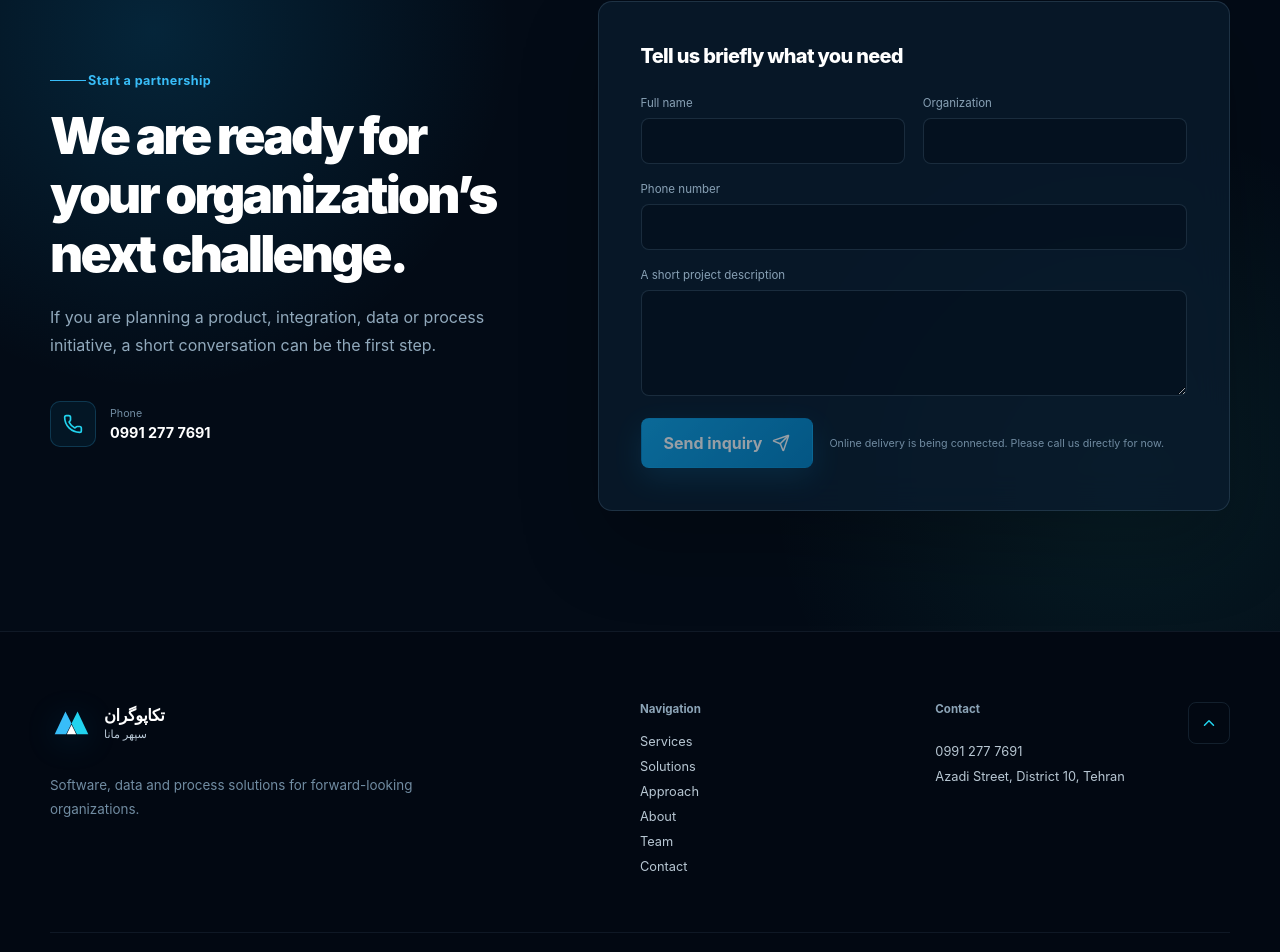
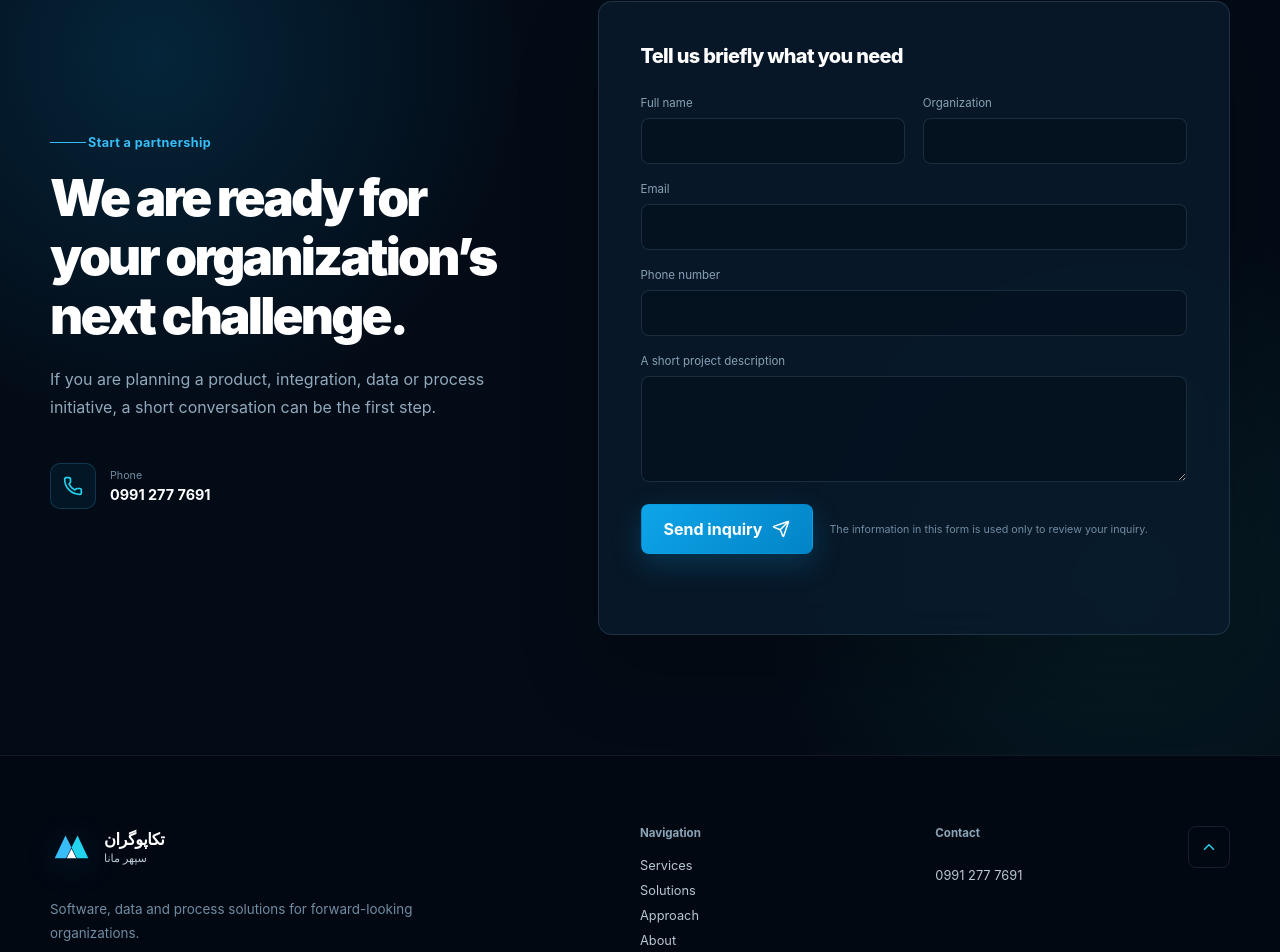
Before and after one commit to amiryousefimo/sepehr-mana, a Next.js app: page /en in a window 1280 px wide. Shown: the part 7045-7997 px from the top of the page. Built offline with nearby package versions, Linux system fonts and the light colour scheme; no server answers; a small style sheet from the web is missing.

Commit message:
Activate contact form email delivery

```diff
--- a/app/[locale]/page.tsx
+++ b/app/[locale]/page.tsx
@@ -4,11 +4,11 @@ import {
   Check,
   ChevronUp,
   GraduationCap,
-  Phone,
-  Send
+  Phone
 } from "lucide-react";
 import {notFound} from "next/navigation";
 import {BrandMark} from "@/components/brand-mark";
+import {ContactForm} from "@/components/contact-form";
 import {FeatureIcon} from "@/components/icon";
 import {JsonLd} from "@/components/json-ld";
 import {NetworkVisual} from "@/components/network-visual";
@@ -307,37 +307,8 @@ export default async function HomePage({
                 </a>
               </div>
             </Reveal>
-            <Reveal className="contact-form" delay={0.12}>
-              <h3>{copy.contact.formTitle}</h3>
-              <div className="form-grid">
-                <label>
-                  <span>{copy.contact.name}</span>
-                  <input type="text" name="name" autoComplete="name" />
-                </label>
-                <label>
-                  <span>{copy.contact.organization}</span>
-                  <input type="text" name="organization" autoComplete="organization" />
-                </label>
-                <label className="form-field--wide">
-                  <span>{copy.contact.phone}</span>
-                  <input type="tel" name="phone" autoComplete="tel" />
-                </label>
-                <label className="form-field--wide">
-                  <span>{copy.contact.message}</span>
-                  <textarea name="message" rows={4} />
-                </label>
-              </div>
-              <div className="contact-form__footer">
-                <button className="button button--primary" disabled type="button">
-                  {copy.contact.submit}
-                  <Send aria-hidden="true" />
-                </button>
-                <p>{copy.contact.note}</p>
-              </div>
-              <a className="contact-form__call" href={site.phoneHref}>
-                {copy.contact.call}
-                <ArrowUpLeft aria-hidden="true" />
-              </a>
+            <Reveal delay={0.12}>
+              <ContactForm copy={copy.contact} locale={locale} phoneHref={site.phoneHref} />
             </Reveal>
           </div>
         </section>
@@ -362,7 +333,6 @@ export default async function HomePage({
           <div>
             <h2>{copy.footer.contact}</h2>
             <a href={site.phoneHref} dir="ltr">{phone}</a>
-            <span>{locale === "fa" ? site.locationFa : site.locationEn}</span>
           </div>
           <a className="footer__top" href="#top" aria-label={copy.footer.backToTop}>
             <ChevronUp aria-hidden="true" />
--- /dev/null
+++ b/app/api/contact/route.ts
@@ -0,0 +1,120 @@
+import {NextResponse} from "next/server";
+import {site} from "@/lib/site";
+
+export const runtime = "nodejs";
+
+const requestWindowMs = 10 * 60 * 1000;
+const maxRequestsPerWindow = 5;
+const requestsByAddress = new Map<string, {count: number; resetAt: number}>();
+
+function getText(formData: FormData, key: string, maxLength: number) {
+  const value = formData.get(key);
+  return typeof value === "string" ? value.trim().slice(0, maxLength) : "";
+}
+
+function isEmail(value: string) {
+  return /^[^\s@]+@[^\s@]+\.[^\s@]+$/.test(value);
+}
+
+function isRateLimited(request: Request) {
+  const address = request.headers.get("x-forwarded-for")?.split(",")[0]?.trim()
+    || request.headers.get("x-real-ip")
+    || "unknown";
+  const now = Date.now();
+  const current = requestsByAddress.get(address);
+
+  if (!current || current.resetAt <= now) {
+    requestsByAddress.set(address, {count: 1, resetAt: now + requestWindowMs});
+    return false;
+  }
+
+  current.count += 1;
+  return current.count > maxRequestsPerWindow;
+}
+
+export async function POST(request: Request) {
+  if (isRateLimited(request)) {
+    return NextResponse.json({error: "Too many requests."}, {status: 429});
+  }
+
+  let formData: FormData;
+
+  try {
+    formData = await request.formData();
+  } catch {
+    return NextResponse.json({error: "Invalid form data."}, {status: 400});
+  }
+
+  if (getText(formData, "website", 200)) {
+    return NextResponse.json({ok: true});
+  }
+
+  const name = getText(formData, "name", 100);
+  const organization = getText(formData, "organization", 120);
+  const phone = getText(formData, "phone", 30);
+  const email = getText(formData, "email", 160);
+  const message = getText(formData, "message", 5000);
+  const locale = getText(formData, "locale", 2) === "fa" ? "fa" : "en";
+
+  if (!name || !phone || !isEmail(email) || !message) {
+    return NextResponse.json({error: "Required fields are missing."}, {status: 400});
+  }
+
+  const apiKey = process.env.RESEND_API_KEY;
+  const fromEmail = process.env.CONTACT_FROM_EMAIL || process.env.COLLABORATION_FROM_EMAIL;
+  if (!apiKey || !fromEmail) {
+    console.error("Contact email is not configured.");
+    return NextResponse.json({error: "Email delivery is unavailable."}, {status: 503});
+  }
+
+  const labels = locale === "fa"
+    ? {
+        subject: "درخواست جدید از وب‌سایت",
+        name: "نام",
+        organization: "سازمان",
+        phone: "تلفن",
+        email: "ایمیل",
+        message: "شرح نیاز"
+      }
+    : {
+        subject: "New website inquiry",
+        name: "Name",
+        organization: "Organization",
+        phone: "Phone",
+        email: "Email",
+        message: "Project need"
+      };
+
+  const body = [
+    `${labels.name}: ${name}`,
+    `${labels.organization}: ${organization || "—"}`,
+    `${labels.phone}: ${phone}`,
+    `${labels.email}: ${email}`,
+    "",
+    `${labels.message}:`,
+    message
+  ].join("\n");
+
+  const response = await fetch("https://api.resend.com/emails", {
+    method: "POST",
+    headers: {
+      Authorization: `Bearer ${apiKey}`,
+      "Content-Type": "application/json",
+      "Idempotency-Key": `contact-${crypto.randomUUID()}`
+    },
+    body: JSON.stringify({
+      from: fromEmail,
+      to: [site.contactEmail],
+      reply_to: email,
+      subject: `${labels.subject} — ${name}`,
+      text: body
+    })
+  });
+
+  if (!response.ok) {
+    console.error(`Contact email failed with status ${response.status}.`);
+    return NextResponse.json({error: "Email delivery failed."}, {status: 502});
+  }
+
+  return NextResponse.json({ok: true});
+}
--- a/app/globals.css
+++ b/app/globals.css
@@ -2005,6 +2005,42 @@ html[lang="en"] .section-heading p {
   line-height: 1.6;
 }
 
+.contact-form__honeypot {
+  position: absolute;
+  width: 1px;
+  height: 1px;
+  overflow: hidden;
+  opacity: 0;
+  pointer-events: none;
+}
+
+.contact-form__status {
+  min-height: 24px;
+  margin-block-start: 14px;
+}
+
+.contact-form__status p {
+  display: flex;
+  align-items: center;
+  gap: 8px;
+  margin: 0;
+  font-size: 0.78rem;
+  line-height: 1.6;
+}
+
+.contact-form__status svg {
+  width: 17px;
+  min-width: 17px;
+}
+
+.contact-form__status--success {
+  color: #5eead4;
+}
+
+.contact-form__status--error {
+  color: #fda4af;
+}
+
 .contact-form__call {
   display: none;
   align-items: center;
--- /dev/null
+++ b/components/contact-form.tsx
@@ -0,0 +1,107 @@
+"use client";
+
+import {useRef, useState, type FormEvent} from "react";
+import {ArrowUpLeft, CheckCircle2, Send} from "lucide-react";
+import type {SiteContent} from "@/lib/content";
+
+export function ContactForm({
+  copy,
+  locale,
+  phoneHref
+}: {
+  copy: SiteContent["contact"];
+  locale: "fa" | "en";
+  phoneHref: string;
+}) {
+  const formRef = useRef<HTMLFormElement>(null);
+  const [status, setStatus] = useState<"idle" | "sending" | "success" | "error">("idle");
+
+  async function handleSubmit(event: FormEvent<HTMLFormElement>) {
+    event.preventDefault();
+    setStatus("sending");
+
+    try {
+      const response = await fetch("/api/contact", {
+        method: "POST",
+        body: new FormData(event.currentTarget)
+      });
+
+      if (!response.ok) {
+        setStatus("error");
+        return;
+      }
+
+      formRef.current?.reset();
+      setStatus("success");
+    } catch {
+      setStatus("error");
+    }
+  }
+
+  return (
+    <form className="contact-form" onSubmit={handleSubmit} ref={formRef}>
+      <h3>{copy.formTitle}</h3>
+      <div className="form-grid">
+        <label>
+          <span>{copy.name}</span>
+          <input type="text" name="name" autoComplete="name" maxLength={100} required />
+        </label>
+        <label>
+          <span>{copy.organization}</span>
+          <input type="text" name="organization" autoComplete="organization" maxLength={120} />
+        </label>
+        <label className="form-field--wide">
+          <span>{copy.email}</span>
+          <input type="email" name="email" autoComplete="email" maxLength={160} dir="ltr" required />
+        </label>
+        <label className="form-field--wide">
+          <span>{copy.phone}</span>
+          <input type="tel" name="phone" autoComplete="tel" maxLength={30} required />
+        </label>
+        <label className="form-field--wide">
+          <span>{copy.message}</span>
+          <textarea name="message" maxLength={5000} rows={4} required />
+        </label>
+      </div>
+
+      <input
+        className="contact-form__honeypot"
+        type="text"
+        name="website"
+        tabIndex={-1}
+        autoComplete="off"
+        aria-hidden="true"
+      />
+      <input type="hidden" name="locale" value={locale} />
+
+      <div className="contact-form__footer">
+        <button
+          className="button button--primary"
+          type="submit"
+          disabled={status === "sending"}
+        >
+          {status === "sending" ? copy.sending : copy.submit}
+          <Send aria-hidden="true" />
+        </button>
+        <p>{copy.note}</p>
+      </div>
+
+      <div className="contact-form__status" aria-live="polite">
+        {status === "success" && (
+          <p className="contact-form__status--success">
+            <CheckCircle2 aria-hidden="true" />
+            {copy.success}
+          </p>
+        )}
+        {status === "error" && (
+          <p className="contact-form__status--error">{copy.error}</p>
+        )}
+      </div>
+
+      <a className="contact-form__call" href={phoneHref}>
+        {copy.call}
+        <ArrowUpLeft aria-hidden="true" />
+      </a>
+    </form>
+  );
+}
--- a/lib/content.ts
+++ b/lib/content.ts
@@ -87,13 +87,16 @@ export type SiteContent = {
     title: string;
     description: string;
     phoneLabel: string;
-    addressLabel: string;
     formTitle: string;
     name: string;
     organization: string;
+    email: string;
     phone: string;
     message: string;
     submit: string;
+    sending: string;
+    success: string;
+    error: string;
     note: string;
     call: string;
   };
@@ -365,14 +368,17 @@ const fa: SiteContent = {
     description:
       "اگر درباره ساخت محصول، یکپارچه‌سازی، داده یا بهبود فرایند فکر می‌کنید، یک گفت‌وگوی کوتاه می‌تواند نقطه شروع مسیر باشد.",
     phoneLabel: "شماره تماس",
-    addressLabel: "نشانی",
     formTitle: "چند خط درباره نیازتان بنویسید",
     name: "نام و نام خانوادگی",
     organization: "نام سازمان",
+    email: "ایمیل",
     phone: "شماره تماس",
     message: "شرح کوتاه نیاز",
     submit: "ارسال درخواست",
-    note: "فرم آنلاین در حال اتصال است؛ در حال حاضر لطفاً مستقیم تماس بگیرید.",
+    sending: "در حال ارسال…",
+    success: "درخواست شما با موفقیت ارسال شد.",
+    error: "ارسال انجام نشد. لطفاً دوباره تلاش کنید یا مستقیماً تماس بگیرید.",
+    note: "اطلاعات این فرم فقط برای بررسی درخواست شما استفاده می‌شود.",
     call: "تماس مستقیم"
   },
   footer: {
@@ -644,14 +650,17 @@ const en: SiteContent = {
     description:
       "If you are planning a product, integration, data or process initiative, a short conversation can be the first step.",
     phoneLabel: "Phone",
-    addressLabel: "Address",
     formTitle: "Tell us briefly what you need",
     name: "Full name",
     organization: "Organization",
+    email: "Email",
     phone: "Phone number",
     message: "A short project description",
     submit: "Send inquiry",
-    note: "Online delivery is being connected. Please call us directly for now.",
+    sending: "Sending…",
+    success: "Your inquiry was sent successfully.",
+    error: "We could not send your inquiry. Please try again or call us directly.",
+    note: "The information in this form is used only to review your inquiry.",
     call: "Call directly"
   },
   footer: {
--- a/lib/site.ts
+++ b/lib/site.ts
@@ -11,11 +11,10 @@ export const site = {
   phoneDisplayFa: "۰۹۹۱۲۷۷۲۶۹۱",
   phoneDisplayEn: "0991 277 7691",
   phoneHref: "tel:+989912777691",
-  locationFa: "تهران، منطقه ۱۰، خیابان آزادی",
-  locationEn: "Azadi Street, District 10, Tehran",
-  email: "info@example.com",
+  contactEmail:
+    process.env.CONTACT_RECIPIENT_EMAIL || "amiryousefimo@gmail.com",
   collaborationEmail:
-    process.env.COLLABORATION_RECIPIENT_EMAIL || "amirousefimo@gmail.com"
+    process.env.COLLABORATION_RECIPIENT_EMAIL || "amiryousefimo@gmail.com"
 };
 
 export function isLocale(value: string): value is Locale {
```
Also changed, not shown: components/json-ld.tsx (+0 -7 lines), 2 other files (tests, documents, lock files or other folders).
